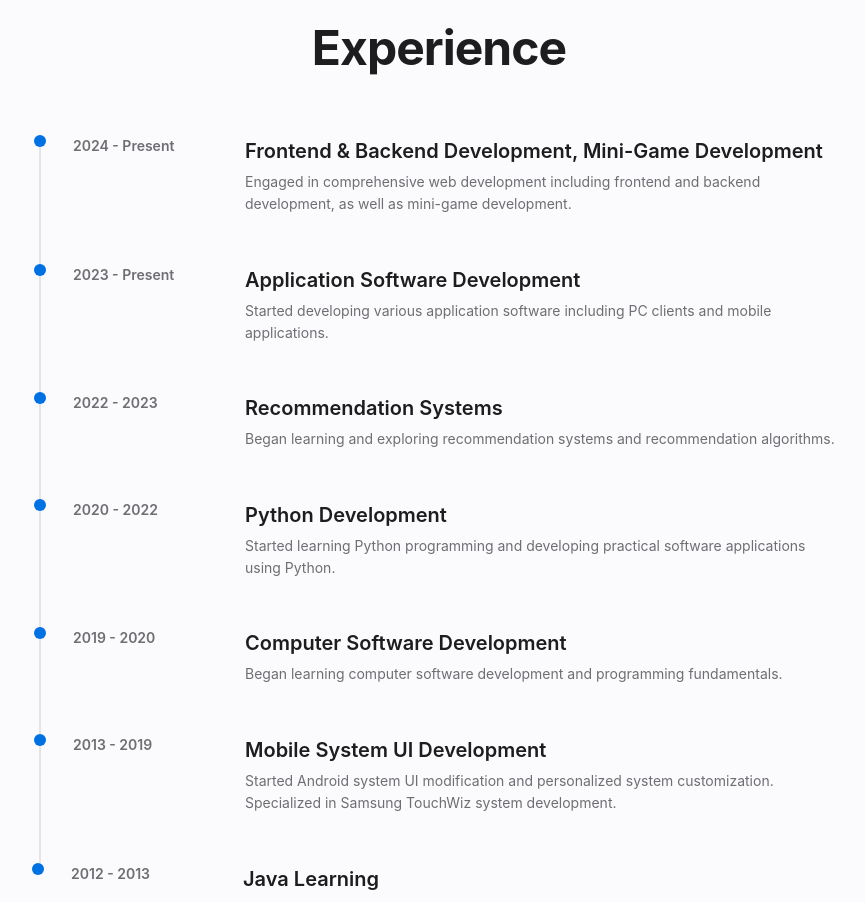
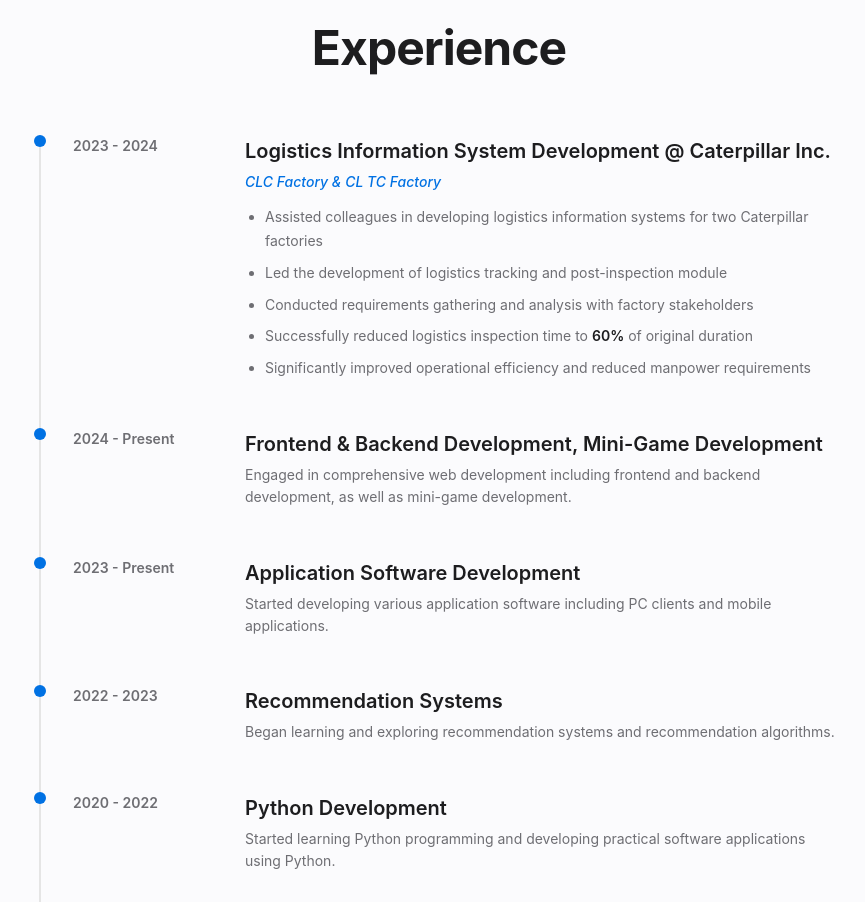
Before and after one commit to jyuching1028-dev/personal-homepage, a React (Vite) app: page / in a window 1280 px wide. Shown: the part 4580-5482 px from the top of the page, without its empty margins (201-1066 px from the left). Built offline with nearby package versions, Linux system fonts and the light colour scheme.

Commit message:
Add: Caterpillar logistics system experience to timeline

```diff
--- a/src/App.css
+++ b/src/App.css
@@ -502,6 +502,36 @@ body {
   line-height: 1.6;
 }
 
+.timeline-subtitle {
+  font-size: 14px;
+  color: #0071e3;
+  font-weight: 500;
+  margin-bottom: 12px;
+  font-style: italic;
+}
+
+.timeline-details {
+  margin: 0;
+  padding-left: 20px;
+  list-style-type: disc;
+}
+
+.timeline-details li {
+  font-size: 14px;
+  color: #6e6e73;
+  line-height: 1.7;
+  margin-bottom: 8px;
+}
+
+.timeline-details li strong {
+  color: #1d1d1f;
+  font-weight: 600;
+}
+
+.timeline-details li:last-child {
+  margin-bottom: 0;
+}
+
 .education-list {
   max-width: 600px;
   margin: 0 auto;
--- a/src/App.jsx
+++ b/src/App.jsx
@@ -244,6 +244,20 @@ function App() {
           <h2>Experience</h2>
           <div className="timeline">
             <div className="timeline-item">
+              <div className="timeline-date">2023 - 2024</div>
+              <div className="timeline-content">
+                <h3>Logistics Information System Development @ Caterpillar Inc.</h3>
+                <p className="timeline-subtitle">CLC Factory & CL TC Factory</p>
+                <ul className="timeline-details">
+                  <li>Assisted colleagues in developing logistics information systems for two Caterpillar factories</li>
+                  <li>Led the development of logistics tracking and post-inspection module</li>
+                  <li>Conducted requirements gathering and analysis with factory stakeholders</li>
+                  <li>Successfully reduced logistics inspection time to <strong>60%</strong> of original duration</li>
+                  <li>Significantly improved operational efficiency and reduced manpower requirements</li>
+                </ul>
+              </div>
+            </div>
+            <div className="timeline-item">
               <div className="timeline-date">2024 - Present</div>
               <div className="timeline-content">
                 <h3>Frontend & Backend Development, Mini-Game Development</h3>
```
